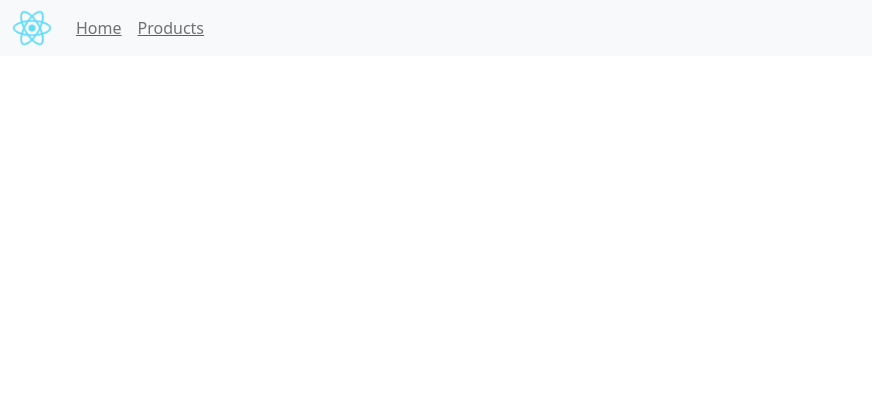
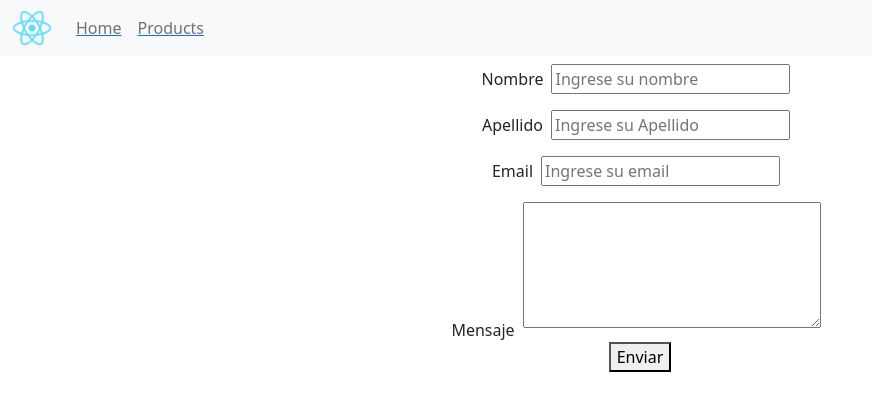
Before and after one commit to adriangerman1/germanapp, a React (Create React App) app: page /Form in a window 1280 px wide. Before the commit this address had no page. Shown: the top 410 px of the page, without its empty margins (0-872 px from the left). Built offline with nearby package versions, Linux system fonts and the light colour scheme.

Commit message:
entrega numero 12

```diff
--- a/src/App.jsx
+++ b/src/App.jsx
@@ -9,6 +9,9 @@ import ItemCardContainer from './container/ItemCardContainer';
 import CartContext from './context/CardContext';
 import CardItem from './components/Navbar/CardItem';
 import ItemById from './container/ItemById';
+import FormContac from './container/FormContac';
+import ContacForm from './container/ContacForm';
+
 
 function App() {
 
@@ -22,14 +25,15 @@ function App() {
           <Routes>
             <Route path="/" element={<ItemListContainer/>}/>
             <Route path="/CartWidget" element={<CartWidget/>}/>
-            <Route path="/category/:id" element={<ItemListContainer/>}/>
+            <Route path="/ategory/:id" element={<ItemListContainer/>}/>
             <Route path="/Item/:id" element={<ItemDetailContainer/>}/>
+            <Route path="/Form" element={<ContacForm/>}/>
             <Route path="/Cart" element={<CartWidget/>}/>
           </Routes>
           </CartContext>
         </BrowserRouter>
 
-        {/* <ItemById/> */}
+        {/* <ContacForm/> */}
 
       </div>
   )
--- a/src/components/Navbar/CardItem.jsx
+++ b/src/components/Navbar/CardItem.jsx
@@ -12,7 +12,7 @@ const CardItem=({item}) => {
     return (
         <>
             <h4 key={item.id}>Producto: {item.title} - Cantidad: {item.quantity} - Precio: ${item.price} </h4>
-            <button className="btn btn-primary" onClick={borrar}>Borrar</button>
+            <button className="btn btn-primary m-2" onClick={borrar}>Borrar</button>
         </>
     )
 }
--- a/src/components/Navbar/CartWidget.jsx
+++ b/src/components/Navbar/CartWidget.jsx
@@ -3,6 +3,7 @@ import CardItem from "./CardItem";
 import {Context} from "../../context/CardContext"
 import { Link } from "react-router-dom";
 import { useEffect } from "react";
+import ContacForm from "../../container/ContacForm";
 
 const CartWidget = () => {
 
@@ -18,13 +19,19 @@ const CartWidget = () => {
             <div>
                 <h2>{card.length == 0 ? 'No se encuentra productos en el carrito' : '' }</h2>
                 <Link to={'/category/:id'}>
-                    <button className="btn btn-primary m-2">comprar producto</button>
+                    <button className="btn btn-primary m-2">Seguir comprando</button>
                 </Link>
             </div>
 
             {card.map(element =><CardItem item={element}/>)}
-            <button className="btn btn-danger" onClick={clear}>Borrar Carrito</button>
+            <button className="btn btn-danger m-2" onClick={clear}>Vaciar Carrito</button>
+
+            <Link to={'/Form'}>
+                <button className="btn btn-success m-2">finalizar Compra</button>
+            </Link>
+
             <h4>Total :${precioTotal}</h4>
+
         </>
     )
 }
--- /dev/null
+++ b/src/container/ContacForm.jsx
@@ -0,0 +1,67 @@
+import { useState } from "react";
+import { addDoc, collection, getFirestore } from "firebase/firestore";
+
+const ContacForm = () =>{
+
+    const [id , setId ] = useState()
+
+    const [form, setForm] = useState({
+        name: "",
+        apellido: "",
+        email: "",
+        message:"",
+    })
+
+    const changeHandler= (event) => {
+
+        const newForm = {...form, [event.target.name] : event.target.value}
+        setForm(newForm)
+    }
+
+    const submitHandler = (event) => {
+
+        event.preventDefault()
+
+        const db = getFirestore()
+        const contacFormCollection = collection(db, 'contacForm')
+        addDoc(contacFormCollection, form).then((snapshot) =>setId(snapshot.id)
+        )
+
+    }
+    return (
+        <div>
+            {typeof id !== 'undefined' ?
+            (<p>Has enviado un formulario y la id es {id}</p>)
+                :
+            (
+            <form onSubmit={submitHandler}>
+
+                <div>
+                    <label htmlFor="name">Nombre</label>
+                    <input className="m-2" type="text" name="name" id="name" placeholder="Ingrese su nombre" value={form.name} onChange={changeHandler}/>
+                </div>
+
+                <div>
+                    <label htmlFor="apellido">Apellido</label>
+                    <input className="m-2" type="text" name="apellido" id="apellido" placeholder="Ingrese su Apellido" value={form.apellido} onChange={changeHandler} />
+                </div>
+
+                <div>
+                    <label htmlFor="email">Email</label>
+                    <input className="m-2" type="email" name="email" id="email"  placeholder="Ingrese su email" value={form.email} onChange={changeHandler} />
+                </div>
+
+                <div>
+                    <label htmlFor="message">Mensaje</label>
+                    <textarea className="m-2" name="message" id="message" cols="30" rows="5" value={form.message} onChange={changeHandler}></textarea>
+                </div>
+
+                <button>Enviar</button>
+
+            </form>
+            )}
+        </div>
+    )
+}
+
+export default ContacForm;
--- /dev/null
+++ b/src/container/FormContac.jsx
@@ -0,0 +1,62 @@
+import { useContext, useState, } from "react";
+import { addDoc, collection, getFirestore } from "firebase/firestore";
+import { Context } from "../context/CardContext";
+
+const FormContac= () => {
+
+    const {card, clear, Total} = useContext(Context)
+
+    const [id , setId ] = useState("")
+    const [form, setForm] = useState({
+        name: "",
+        email: "",
+        phone:"",
+        id:"",
+        title: "",
+        price: ""
+    })
+
+    const changeHandler= (event) => {
+
+        const newForm = {...form, [event.target.name] : event.target.value}
+        setForm(newForm)
+    }
+
+    const submitHandler = (event) => {
+
+        event.preventDefault()
+
+        const db = getFirestore()
+        const contacFormCollection = collection(db, 'orders', 'buyer','items')
+        addDoc(contacFormCollection, form).then((snapshot) =>
+        setId(snapshot.id))
+    }
+
+    return (
+        <div>
+            <form onSubmit={submitHandler}>
+
+                <div>
+                    <label htmlFor="name">Nombre</label>
+                    <input className="m-2" type="text" name="name" id="name" placeholder="Ingrese su nombre" value={form.name} onChange={changeHandler}/>
+                </div>
+
+                <div>
+                    <label htmlFor="email">Email</label>
+                    <input className="m-2" type="email" name="email" id="email"  placeholder="Ingrese su email" value={form.email} onChange={changeHandler} />
+                </div>
+
+                <div>
+                    <label htmlFor="phone">Celular</label>
+                    <input className="m-2" type="number" name="phone" id="phone" placeholder="Ingrese su numero de telefono-celular" value={form.name} onChange={changeHandler}/>
+                </div>
+
+                <button>Enviar</button>
+
+            </form>
+
+        </div>
+    )
+}
+
+export default FormContac
--- a/src/container/ItemCount.jsx
+++ b/src/container/ItemCount.jsx
@@ -1,4 +1,5 @@
 import { useState, } from "react"
+
 
 // const ItemCount = ({ stock, initial }) => {
 const ItemCount = ({ stock, initial, onAdd }) => {
@@ -26,7 +27,7 @@ const ItemCount = ({ stock, initial, onAdd }) => {
                     <button className="btn btn-outline-danger" onClick={restNumber}> - </button>
                 </div>
             </div>
-            <button className="btn btn-primary m-2" onClick={() => onAdd(count)}>comprar producto</button>
+            <button className="btn btn-primary m-2" onClick={() => onAdd(count)}>Agregar producto</button>
         </div>
     )
 }
```
